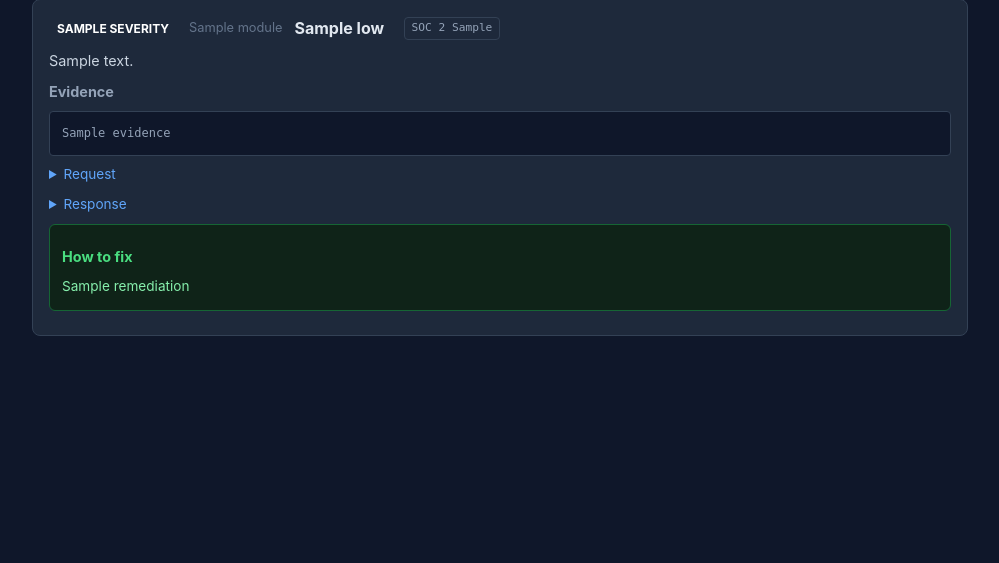
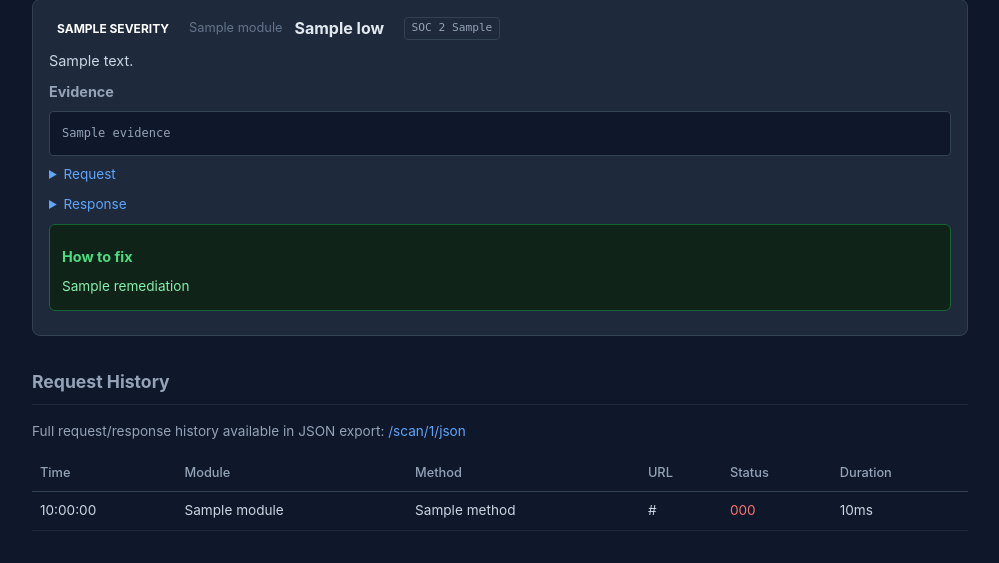
Before and after one commit to jayhung/parascan, a FastAPI app: template src/parascan/web/templates/scan.html in a window 1280 px wide. Shown: the part 2810-3373 px from the top of the page, without its empty margins (140-1139 px from the left). Before the commit the page ends 3146 px from the top, so only its background shows below. Run offline with FastAPI, Linux system fonts and the light colour scheme; the template is opened without the code that fills it: most values are stand-ins (such as "Sample title", 1, 10 or a date in 2020).

Commit message:
add request history appendix to PDF export for compliance (Vanta, SOC 2)

```diff
--- a/src/parascan/web/app.py
+++ b/src/parascan/web/app.py
@@ -61,7 +61,12 @@ async def scan_detail(request: Request, scan_id: int):
 
     # group by SOC 2 criteria
     from parascan.core.reporter import SOC2_CRITERIA_DESCRIPTIONS, SOC2_REMEDIATION_TIMELINES
-    from parascan.core.state import get_scan_request_count, get_scan_event_count, get_scan_request_stats
+    from parascan.core.state import (
+        get_scan_request_count,
+        get_scan_event_count,
+        get_scan_request_stats,
+        get_scan_requests,
+    )
 
     criteria_grouped: dict[str, list] = {}
     for f in findings:
@@ -71,6 +76,7 @@ async def scan_detail(request: Request, scan_id: int):
     request_count = await get_scan_request_count(scan_id)
     event_count = await get_scan_event_count(scan_id)
     request_stats = await get_scan_request_stats(scan_id)
+    scan_requests = await get_scan_requests(scan_id, limit=500)
 
     # compute scan duration
     duration_str = ""
@@ -94,6 +100,7 @@ async def scan_detail(request: Request, scan_id: int):
         "request_stats": request_stats,
         "duration_str": duration_str,
         "remediation_timelines": SOC2_REMEDIATION_TIMELINES,
+        "scan_requests": scan_requests,
     })
 
 
--- a/src/parascan/web/templates/scan.html
+++ b/src/parascan/web/templates/scan.html
@@ -588,6 +588,16 @@
                 border-bottom-color: #ddd;
             }
 
+            .history-print {
+                font-size: 0.75rem;
+            }
+
+            .history-print td:nth-child(4) {
+                max-width: none;
+                white-space: normal;
+                word-break: break-all;
+            }
+
             summary { color: #2563eb; }
 
             details[open] > summary {
@@ -813,6 +823,41 @@
             <div style="text-align:center; padding:3rem; color:#64748b;">
                 <p>No vulnerabilities detected in this scan.</p>
             </div>
+            {% endif %}
+
+            {% if scan_requests %}
+            <h2>Request History</h2>
+            <p style="color:#94a3b8; font-size:0.85rem; margin-bottom:0.75rem;">
+                {% if request_count > scan_requests|length %}
+                Showing first {{ scan_requests|length }} of {{ request_count }} requests.
+                {% endif %}
+                Full request/response history available in JSON export:
+                <a href="/scan/{{ scan.id }}/json">/scan/{{ scan.id }}/json</a>
+            </p>
+            <table class="history-table history-print">
+                <thead>
+                    <tr>
+                        <th>Time</th>
+                        <th>Module</th>
+                        <th>Method</th>
+                        <th>URL</th>
+                        <th>Status</th>
+                        <th>Duration</th>
+                    </tr>
+                </thead>
+                <tbody>
+                    {% for r in scan_requests %}
+                    <tr>
+                        <td>{{ r.timestamp.strftime('%H:%M:%S') if r.timestamp else '—' }}</td>
+                        <td>{{ r.module or '—' }}</td>
+                        <td>{{ r.method or '—' }}</td>
+                        <td style="max-width:280px;overflow:hidden;text-overflow:ellipsis;white-space:nowrap" title="{{ r.url }}">{{ r.url[:80] }}{% if r.url and r.url|length > 80 %}…{% endif %}</td>
+                        <td class="status-{% if r.status_code %}{% if r.status_code < 300 %}2xx{% elif r.status_code < 400 %}3xx{% elif r.status_code < 500 %}4xx{% else %}5xx{% endif %}{% else %}err{% endif %}">{{ r.status_code or '—' }}</td>
+                        <td>{% if r.duration_ms is not none %}{{ r.duration_ms }}ms{% else %}—{% endif %}</td>
+                    </tr>
+                    {% endfor %}
+                </tbody>
+            </table>
             {% endif %}
         </div>
 
```
